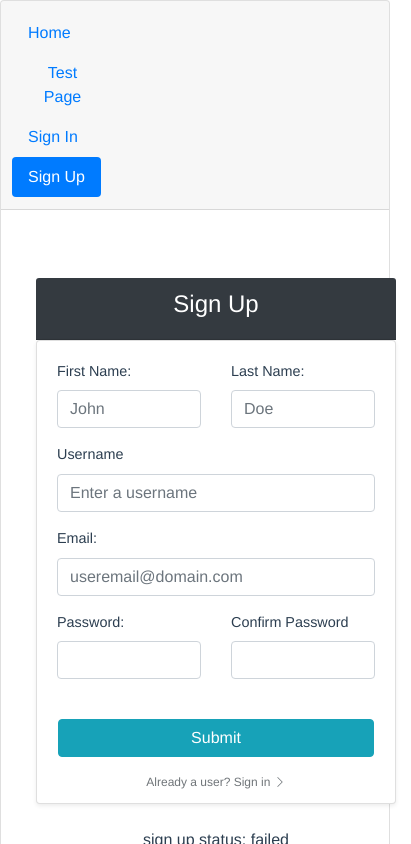
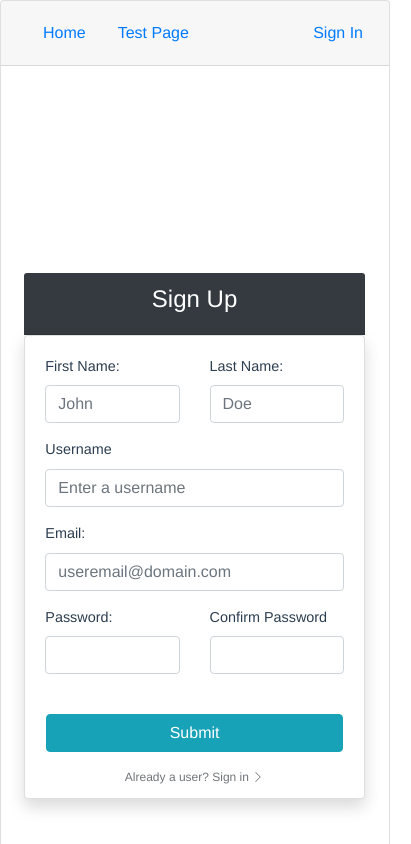
Before and after one commit to adempus/flask-vue-template, a Vue app in the folder frontend/: page /sign-up in a window 390 px wide. Shown: the top 844 px of the page, 411 px wide, since content can reach past the window. Built offline with nearby package versions, Linux system fonts and the light colour scheme.

Commit message:
finished basic user page rerouting from sign-in page. Minor visual bugs to fix.

```diff
--- a/frontend/package.json
+++ b/frontend/package.json
@@ -56,7 +56,9 @@
       "vue/no-unused-vars": "off",
       "comma-dangle": "off",
       "object-curly-newline": "off",
-      "max-len": "off"
+      "max-len": "off",
+      "object-shorthand": "off",
+      "prefer-destructuring": "off"
     }
   },
   "browserslist": [
--- a/frontend/src/App.vue
+++ b/frontend/src/App.vue
@@ -5,35 +5,15 @@
       <b-container fluid class="p-0 m-0">
         <b-card title="Home Title" no-body>
           <b-card-header header-tag="nav">
-            <b-nav card-header pills  class="pl-3 w-25">
-              <b-row>
-                <b-nav-item to="/" exact exact-active-class="active">Home</b-nav-item>
-                <b-nav-item to="/test-page" exact exact-active-class="active">Test Page</b-nav-item>
-<!--              <b-nav tabs align="right">-->
-                <b-nav-item to="/sign-in" exact exact-active-class="active">Sign In</b-nav-item>
-                <b-nav-item to="/sign-up" exact exact-active-class="active">Sign Up</b-nav-item>
-<!--              </b-nav>-->
-              </b-row>
-
-<!--              <b-row align-h="start" class="w-100">-->
-<!--                  <b-nav-item to="/" exact exact-active-class="active">Home</b-nav-item>-->
-<!--                <b-nav-item to="/test-page" exact exact-active-class="active">-->
-<!--                  Test Page-->
-<!--                </b-nav-item>-->
-<!--                <b-col cols="9">-->
-<!--                </b-col>-->
-<!--                <b-row align-h="end" class="align-self-end ml-4">-->
-<!--&lt;!&ndash;                  <b-row>&ndash;&gt;-->
-<!--                    <b-nav-item to="/sign-in" exact exact-active-class="active">Sign In</b-nav-item>-->
-<!--                    <b-nav-item to="/sign-up" exact exact-active-class="active">Sign Up</b-nav-item>-->
-<!--&lt;!&ndash;                  </b-row>&ndash;&gt;-->
-<!--                </b-row>-->
-<!--              </b-row>-->
-              <!-- <b-nav-item to="/about" exact exact-active-class="active">About</b-nav-item>-->
+            <b-nav card-header pills class="pl-3">
+              <b-nav-item to="/" exact exact-active-class="active">Home</b-nav-item>
+              <b-nav-item to="/test-page" exact exact-active-class="active">Test Page</b-nav-item>
+              <b-nav-item to="/sign-in" class="ml-auto" exact exact-active-class="active">Sign In</b-nav-item>
+<!--              <b-nav-item to="/sign-up" exact exact-active-class="active">Sign Up</b-nav-item>-->
             </b-nav>
 
           </b-card-header>
-          <b-card-body class="text-center vh-100">
+          <b-card-body class="text-center align-content-center vh-100 mt-5">
             <!-- corresponding templates for routes are injected into <router-view/> at runtime. -->
             <router-view/>
           </b-card-body>
@@ -67,7 +47,6 @@
 
   .b-nav-item {
     color: #42b983 !important;
-
   }
 
   #nav a.router-link-exact-active {
--- a/frontend/src/components/SignIn.vue
+++ b/frontend/src/components/SignIn.vue
@@ -1,10 +1,10 @@
 <template>
-  <b-container class="form-width mt-5">
+  <b-container class="form-width">
     <div>
       <b-card-header bg-variant="light" header-bg-variant="dark" header-text-variant="white">
         <h4>Sign In</h4>
       </b-card-header>
-      <b-card class="text-center px-4 pt-2 shadow-sm rounded">
+      <b-card class="text-center px-4 pt-2 shadow rounded">
         <b-form @submit.prevent="signIn">
           <!-- email field -->
           <b-row>
@@ -202,7 +202,20 @@
             );
           }
         }
-      }
+      },
+      signInState: {
+        handler: function (value) {
+          if (value.success) {
+            console.log('sign in success: ', value.success);
+            const token = this.signInState.response.token;
+            localStorage.setItem('token', token);
+            this.$router.push({
+              name: 'User', params: { userId: this.signInState.response.data.id }
+            });
+          }
+        },
+        deep: true
+      },
     }
   };
 </script>
--- a/frontend/src/components/SignUp.vue
+++ b/frontend/src/components/SignUp.vue
@@ -1,10 +1,10 @@
 <template>
-  <b-container class="form-width mt-5 mb-0 pb-0">
+  <b-container class="form-width">
     <div>
       <b-card-header bg-variant="light" header-bg-variant="dark" header-text-variant="white">
         <h4>Sign Up</h4>
       </b-card-header>
-      <b-card class="text-center shadow-sm rounded">
+      <b-card class="text-center shadow rounded mx-auto my-auto">
       <b-form @submit.prevent="submit">
         <b-row>
           <!-- First name-->
@@ -199,8 +199,11 @@
       </b-form>
       </b-card>
     </div>
-    <p class="mt-4">sign up status: {{ this.signUpSuccess ? "success" : "failed" }}</p>
-    <p>sign up response: {{ this.signUpResponse }}</p>
+    <!-- debug message -->
+<!--    <div>-->
+<!--      <p class="mt-4">sign up status: {{ this.signUpSuccess ? "success" : "failed" }}</p>-->
+<!--      <p>sign up response: {{ this.signUpResponse }}</p>-->
+<!--    </div>-->
   </b-container>
 </template>
 
@@ -343,6 +346,10 @@
 </script>
 
 <style scoped>
+  body {
+    overflow-x: hidden;
+    overflow-y: hidden;
+  }
   .input-label-text {
     font-size: 0.9em;
   }
@@ -358,7 +365,14 @@
 
   @media (max-width: 1320px) {
     .form-width {
-      width: 100vw;
+      width: 95vw;
+    }
+  }
+
+  @media (max-width: 750px) {
+    .form-width {
+      width: 95vw;
+      margin-left: -3vw;
     }
   }
 </style>
--- a/frontend/src/components/User.vue
+++ b/frontend/src/components/User.vue
@@ -1,10 +1,39 @@
 <template>
-
+  <div>
+    <h1>
+      Welcome {{username}}
+    </h1>
+    <h2>First name: {{firstName}}</h2>
+  </div>
 </template>
 
 <script>
+  import axios from 'axios';
+
     export default {
-        name: 'User'
+      name: 'User',
+      mounted() {
+        this.requestUserData();
+      },
+      data() {
+        return {
+          username: '',
+          firstName: '',
+        };
+      },
+      methods: {
+        requestUserData() {
+          if (localStorage.token) {
+            const endpoint = 'http://localhost:5000/user-data';
+            axios.defaults.headers.common.Authorization = `Bearer ${localStorage.getItem('token')}`;
+            axios.get(endpoint).then((res) => {
+              this.username = res.data.data.user.username;
+              this.firstName = res.data.data.user.firstName;
+              console.log('response: ', res);
+            });
+          }
+        }
+      }
     };
 </script>
 
--- a/frontend/src/router/index.js
+++ b/frontend/src/router/index.js
@@ -5,6 +5,7 @@ import Home from '../views/Home.vue';
 import TestPage from '../components/TestPage.vue';
 import SignUp from '../components/SignUp.vue';
 import SignIn from '../components/SignIn.vue';
+import User from '../components/User.vue';
 
 Vue.use(VueRouter);
 
@@ -36,7 +37,12 @@ const routes = [
     path: '/sign-in',
     name: 'SignIn',
     component: SignIn,
-  }
+  },
+  {
+    path: '/user/:userId',
+    name: 'User',
+    component: User,
+  },
 ];
 
 const router = new VueRouter({
```
Also changed, not shown: 2 other files (tests, documents, lock files or other folders).
